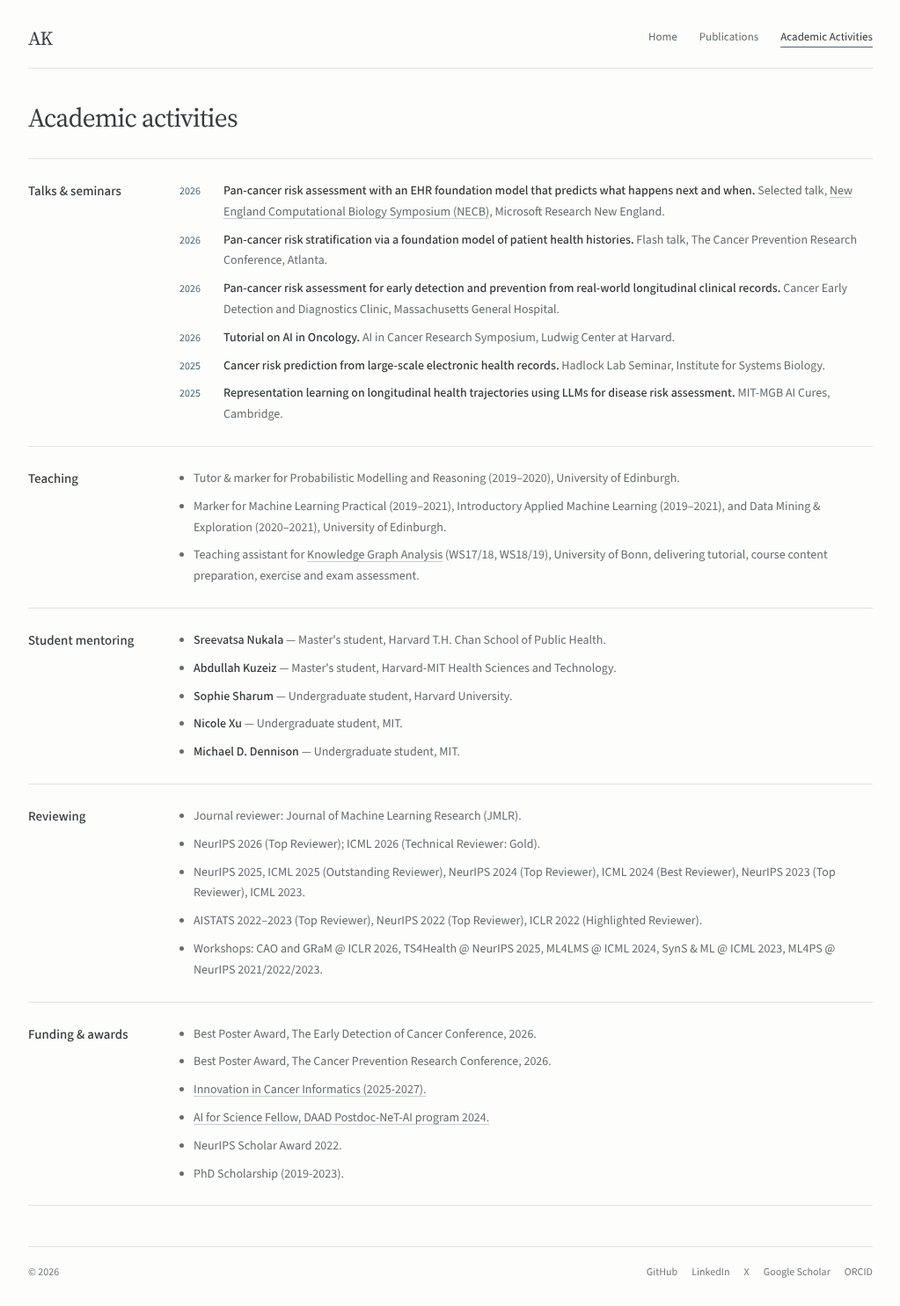
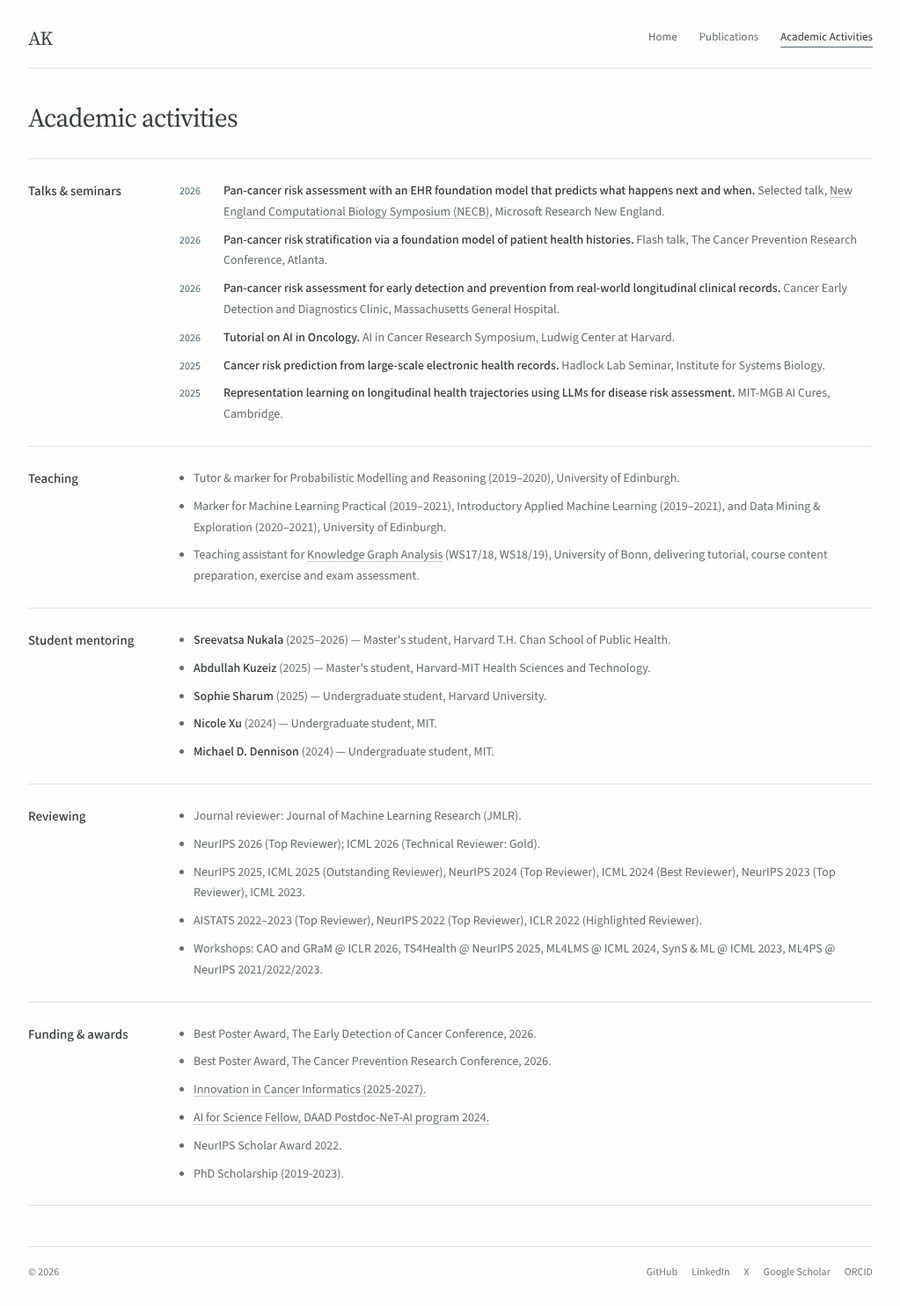
Before and after one commit to MdAsifKhan/mdasifkhan.github.io, a Jekyll site: the page built from activities.md, in a window 1280 px wide. Shown: the whole page at 88% size, without its empty margins (128-1151 px from the left). Built offline with Jekyll 4.4.1, drawn with Linux system fonts in a browser that asks for light colours.

Commit message:
Add mentoring years beside student names on academic activities page

```diff
--- a/_config.yml
+++ b/_config.yml
@@ -48,14 +48,19 @@ affiliations:
 students:
   - name: "Sreevatsa Nukala"
     program: "Master's student, Harvard T.H. Chan School of Public Health"
+    years: "2025–2026"
   - name: "Abdullah Kuzeiz"
     program: "Master's student, Harvard-MIT Health Sciences and Technology"
+    years: "2025"
   - name: "Sophie Sharum"
     program: "Undergraduate student, Harvard University"
+    years: "2025"
   - name: "Nicole Xu"
     program: "Undergraduate student, MIT"
+    years: "2024"
   - name: "Michael D. Dennison"
     program: "Undergraduate student, MIT"
+    years: "2024"
 
 selected_work:
   - title: "Identifying cohorts at elevated risk of cancers using generative modeling of patient health states"
--- a/activities.md
+++ b/activities.md
@@ -52,7 +52,7 @@ description: "Talks, teaching, academic service, funding, and mentoring by Asif
     <h2>Student mentoring</h2>
     <ul>
       {% for student in site.students %}
-        <li><strong>{{ student.name }}</strong> — {{ student.program }}.</li>
+        <li><strong>{{ student.name }}</strong> ({{ student.years }}) — {{ student.program }}.</li>
       {% endfor %}
     </ul>
   </article>
```
Also changed, not shown: 6 other files.
